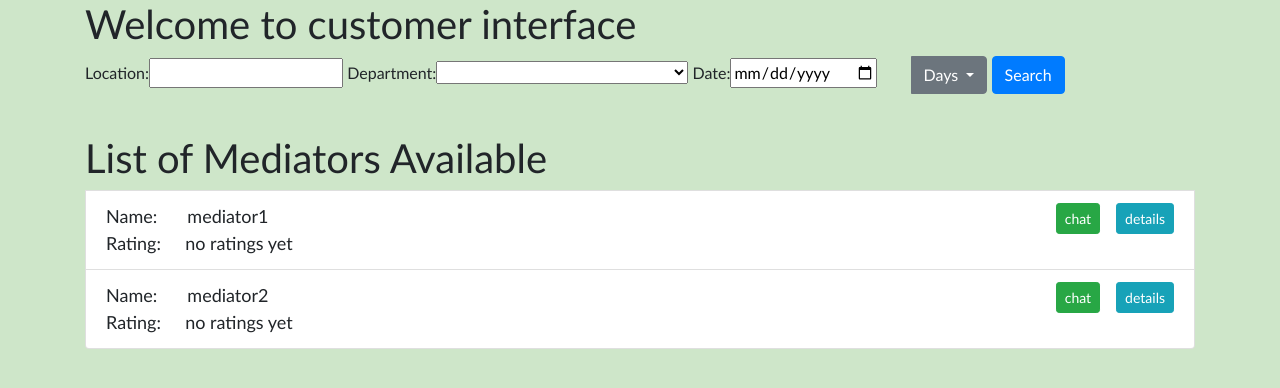
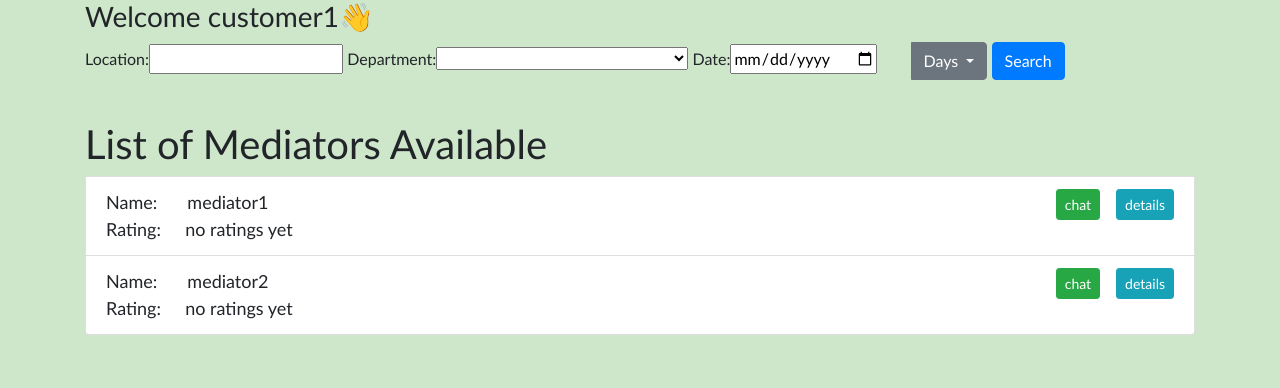
Before and after one commit to Iamjithender/workiteasy-master, a Django app: page /accounts/customer/ in a window 1280 px wide. Shown: the part 56-444 px from the top of the page. Run offline with Django 3.2, Linux system fonts and the light colour scheme; a user stored in the database is signed in; data comes from the database, SQL or seed files in the repository; both versions use the stored data as it was after the commit; some libraries are stand-ins or nearby versions.

Commit message:
some spacings

```diff
--- a/accounts/templates/customer/customer_index.html
+++ b/accounts/templates/customer/customer_index.html
@@ -3,8 +3,7 @@
 {% load bootstrap4 %}
 {% block customer_block %}
 
-<h1>Welcome to customer interface</h1>
-
+<h3>Welcome {{user.username}}👋</h3>
 
 
 <form method="POST">
--- a/static/index/style.css
+++ b/static/index/style.css
@@ -7,7 +7,7 @@ body{
     font-family: 'Gill Sans', 'Gill Sans MT', Calibri, 'Trebuchet MS', sans-serif;
 }
 #login.jumbotron{
-    width: 50%;
+    /* width: 50%;  */
   margin-left: auto ;
   margin-right: auto ;
   color: rgb(7, 7, 7);
@@ -17,7 +17,7 @@ body{
     color: rgb(67, 71, 71);
 }
 .jumbotron{
-    width: 90%;
+    /* width: 90%;  */
     margin-top: 3%;
     margin-bottom: 3%;
   margin-left: auto ;
```
Also changed, not shown: db.sqlite3.
